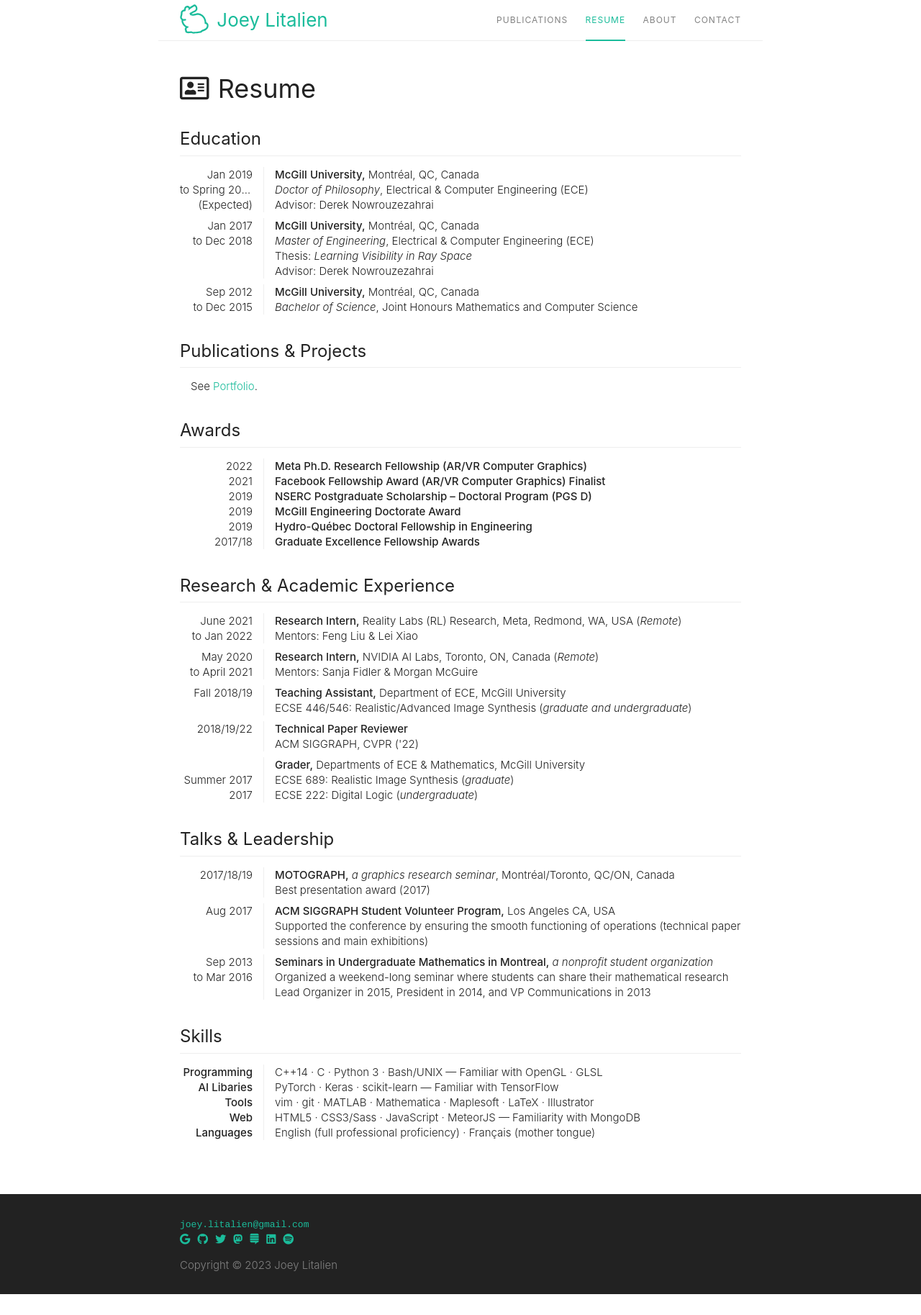
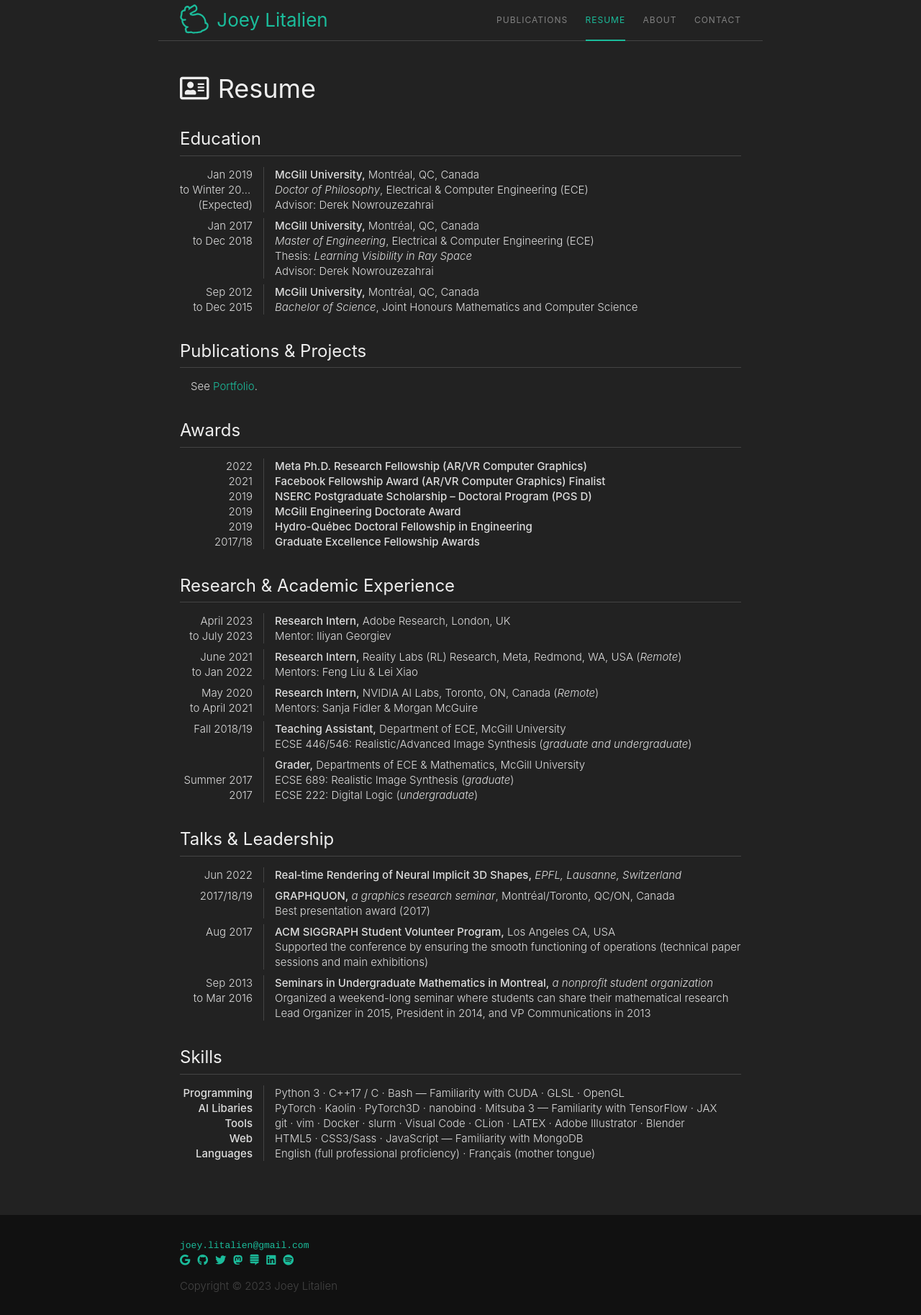
Before and after one commit to joeylitalien/joeylitalien.github.io, a Jekyll site: the page built from pages/cv.md, in a window 1280 px wide. Shown: the whole page at 72% size. Built offline with Jekyll 4.4.1, drawn with Linux system fonts in a browser that asks for light colours; nearby versions of some CDN libraries; before the commit the page ends 1798 px from its top, so only the background shows below that.

Commit message:
Switched to dark mode

```diff
--- a/css/style.css
+++ b/css/style.css
@@ -21,15 +21,15 @@ body {
  */
 body {
   font: 300 15px/1.2 -apple-system, BlinkMacSystemFont, "Segoe UI", Roboto, Helvetica, Arial, sans-serif, "Apple Color Emoji", "Segoe UI Emoji", "Segoe UI Symbol";
-  color: #222;
-  background-color: #FFFFFF;
+  color: #ddd;
   -webkit-text-size-adjust: 100%;
   -webkit-font-feature-settings: "kern" 1;
   -moz-font-feature-settings: "kern" 1;
   -o-font-feature-settings: "kern" 1;
   font-feature-settings: "kern" 1;
   font-kerning: normal;
-  line-height: 1.4; }
+  line-height: 1.4;
+  background-color: #222;}
 
 /**
  * Set `margin-bottom` to maintain vertical rhythm
@@ -85,7 +85,7 @@ h1, h2, h3, h4, h5, h6 {
   font-weight: 400;
   font-family: -apple-system, BlinkMacSystemFont, "Segoe UI", Roboto, Helvetica, Arial, sans-serif, "Apple Color Emoji", "Segoe UI Emoji", "Segoe UI Symbol";
   font-style: normal;
-  color: #222 !important; }
+  color: #eee !important; }
 
 /**
  * Links
@@ -96,7 +96,7 @@ a {
   a:visited {
     /*color: darken($brand-color, 15%);*/ }
   a:hover {
-    color: #222; }
+    color: #eee; }
 
 /**
  * Blockquotes
@@ -113,9 +113,9 @@ blockquote {
 pre,
 code {
   font-size: 15px;
-  border: 1px solid #EEF0FA;
+  border: 1px solid #444;
   border-radius: 3px;
-  background-color: #dcfaf4;
+  background-color: #111;
   font-family: "Inconsolata", monospace; }
 
 code {
@@ -168,7 +168,7 @@ pre {
 hr {
   border: 0;
   height: 1px;
-  background: #eee;
+  background: #444;
   margin: 30px 0; }
 
 .category {
@@ -278,10 +278,10 @@ sup {
 footer {
   flex-shrink: 0; }
   footer a:hover {
-    color: #fff; }
+    color: #eee; }
 
 .site-footer {
-  background-color: #222;
+  background-color: #111;
   padding: 30px 0; }
 
 .footer-heading {
@@ -431,7 +431,7 @@ footer {
  * Syntax highlighting styles
  */
 .highlight {
-  background: #fff; }
+  background: #eee; }
   .highlighter-rouge .highlight {
     background: #eef; }
   .highlight .c {
@@ -597,7 +597,7 @@ h1 {
   font-size: 24px;
   padding-bottom: 6px;
   padding-top: 4px;
-  border-bottom: 1px solid #eee; }
+  border-bottom: 1px solid #444; }
 
 h2 {
   font-size: 21px; }
@@ -606,7 +606,7 @@ h3 {
   margin-bottom: 5px; }
 
 .page-link:hover {
-  color: #222 !important; }
+  color: #eee !important; }
 
 button {
   font-family: -apple-system, BlinkMacSystemFont, "Segoe UI", Roboto, Helvetica, Arial, sans-serif, "Apple Color Emoji", "Segoe UI Emoji", "Segoe UI Symbol";
@@ -640,7 +640,7 @@ button:focus {
   background: rgba(0, 0, 255, 0.5); }
 
 .copyright {
-  color: #828282; }
+  color: #444; }
 
 figure figcaption {
   text-align: center; }
@@ -648,7 +648,7 @@ figure figcaption {
 .site-header {
   /*background-color: $text-color;*/ }
   .site-header .wrapper {
-    border-bottom: 1px solid #eee; }
+    border-bottom: 1px solid #444; }
 
 .parallelogram {
   background-color: #F7D77A;
@@ -673,7 +673,7 @@ dd {
 dd.all {
   margin-bottom: 0.3em;
   padding-bottom: 0.3em;
-  border-bottom: 1px solid #eee; }
+  border-bottom: 1px solid #444; }
 
 i.far, i.fas, i.fab {
   margin-right: 2px; }
@@ -697,7 +697,7 @@ i.fa-xs {
     padding-left: 0 !important;
     margin-left: 0 !important;
     text-align: right;
-    border-right: 1px solid #eee;
+    border-right: 1px solid #444;
     overflow: hidden;
     white-space: nowrap;
     text-overflow: ellipsis; }
@@ -804,7 +804,7 @@ i.fa-xs {
   cursor: pointer; }
 
 .btn-clipboard:hover {
-  color: #222; }
+  color: #eee; }
 
 .bibtex-box {
   position: relative;
--- a/index.html
+++ b/index.html
@@ -18,8 +18,9 @@ layout: default
               In particular, I am interested in differentiable rendering, 3D representation learning and neural signed distance fields (SDFs). I also have an interest for high-dimensional sampling and Monte Carlo denoising.
             </p>
             <p class="justified">
-              From June 2021 to January 2022, I was a research intern at <a href="https://about.facebook.com/realitylabs/">Reality Labs (RL) Research, Meta</a>, working with <a href="http://web.cecs.pdx.edu/~fliu/">Feng Liu</a> and <a href="https://leixiao-ubc.github.io/">Lei Xiao</a>.
-              Before that, I was a research intern at <a href="https://www.nvidia.com/en-us/research/">NVIDIA</a>, working in <a href="https://www.cs.utoronto.ca/~fidler/">Sanja Fidler</a>'s AI group from May 2020 to April 2021
+              I was an intern at <a href="https://research.adobe.com/">Adobe Research</a> in 2023,
+              <a href="https://about.facebook.com/realitylabs/">Reality Labs (RL) Research</a> in 2021, and
+              <a href="https://www.nvidia.com/en-us/research/">NVIDIA Research</a> in 2020/21.
             </p>
 
             <p>If you'd like to chat, feel free to send me an <a href="mailto:{{site.email}}">email</a>.</p>
--- a/pages/cv.md
+++ b/pages/cv.md
@@ -10,7 +10,7 @@ order: 3
 # Education
 <div class="container cv">
 {% include resume-item.html
-      left="Jan 2019<br> to Spring 2023<br>(Expected)"
+      left="Jan 2019<br> to Winter 2024<br>(Expected)"
       title="McGill University,"
       subtitle="Montréal, QC, Canada"
       description="<ul>
@@ -63,6 +63,13 @@ See <a href="/publications">Portfolio</a>.
 # Research & Academic Experience
 <div class="container cv">
 {% include resume-item.html
+      left="April 2023<br>to July 2023"
+      title="Research Intern,"
+      subtitle="Adobe Research, London, UK"
+      description="Mentor: Iliyan Georgiev"
+%}
+
+{% include resume-item.html
       left="June 2021<br>to Jan 2022"
       title="Research Intern,"
       subtitle="Reality Labs (RL) Research, Meta, Redmond, WA, USA (<i>Remote</i>)"
@@ -84,13 +91,6 @@ See <a href="/publications">Portfolio</a>.
 %}
 
 {% include resume-item.html
-      left="2018/19/22"
-      title="Technical Paper Reviewer"
-      subtitle=""
-      description="ACM SIGGRAPH, CVPR ('22)"
-%}
-
-{% include resume-item.html
       left="<br>Summer 2017<br>2017"
       title="Grader,"
       subtitle="Departments of ECE & Mathematics, McGill University"
@@ -104,8 +104,15 @@ See <a href="/publications">Portfolio</a>.
 # Talks & Leadership
 <div class="container cv">
 {% include resume-item.html
+      left="Jun 2022"
+      title="Real‐time Rendering of Neural Implicit 3D Shapes,"
+      subtitle="<i>EPFL, Lausanne, Switzerland</i>"
+      description=""
+%}
+
+{% include resume-item.html
       left="2017/18/19"
-      title="MOTOGRAPH,"
+      title="GRAPHQUON,"
       subtitle="<i>a graphics research seminar</i>, Montréal/Toronto, QC/ON, Canada"
       description="Best presentation award (2017)"
 %}
@@ -133,7 +140,7 @@ See <a href="/publications">Portfolio</a>.
 {% include resume-item.html
       skills=true
       left="Programming<br>AI Libaries<br>Tools<br>Web<br>Languages"
-      description="C++14 · C · Python 3 · Bash/UNIX — Familiar with OpenGL · GLSL<br>PyTorch · Keras · scikit-learn — Familiar with TensorFlow<br>
-        vim · git · MATLAB · Mathematica · Maplesoft · LaTeX · Illustrator<br>HTML5 · CSS3/Sass · JavaScript · MeteorJS — Familiarity with MongoDB<br>English (full professional proficiency) · Français (mother tongue)"
+      description="Python 3 · C++17 / C · Bash — Familiarity with CUDA · GLSL · OpenGL<br>PyTorch · Kaolin · PyTorch3D · nanobind · Mitsuba 3 — Familiarity with TensorFlow · JAX<br>
+        git · vim · Docker · slurm · Visual Code · CLion · LATEX · Adobe Illustrator · Blender<br>HTML5 · CSS3/Sass · JavaScript — Familiarity with MongoDB<br>English (full professional proficiency) · Français (mother tongue)"
 %}
 </div>
```
Also changed, not shown: pages/contact.md (+2 -2 lines), 9 other files.
